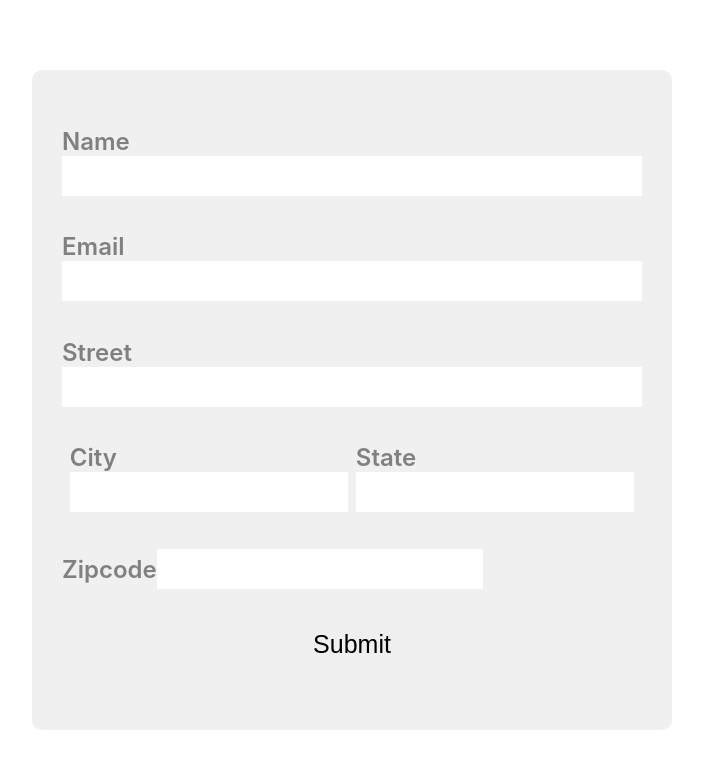
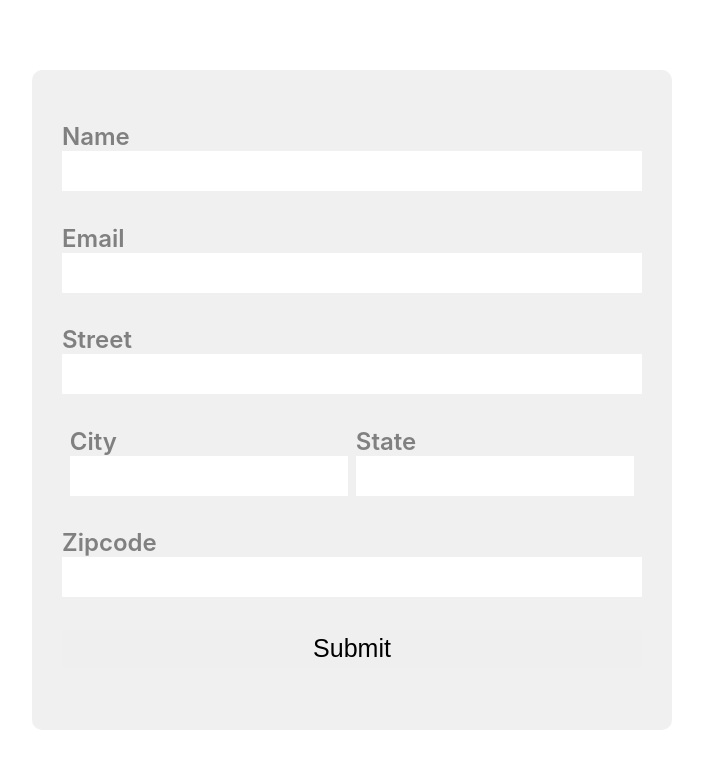
Before and after one commit to lekaren-web/devtest, a React (Create React App) app: page / in a window 1280 px wide. Shown: the top 768 px of the page, without its empty margins (288-991 px from the left). Built offline with nearby package versions, Linux system fonts and the light colour scheme; no server answers.

Commit message:
Update index.css

```diff
--- a/src/index.css
+++ b/src/index.css
@@ -88,7 +88,7 @@ flex-direction: column;
   display: flex;
 flex-direction: column;
 }
-.half-row-zip{
-  display: flex;
+.half-row-zip div{
+ display: flex;
 flex-direction: column;
 }
```
